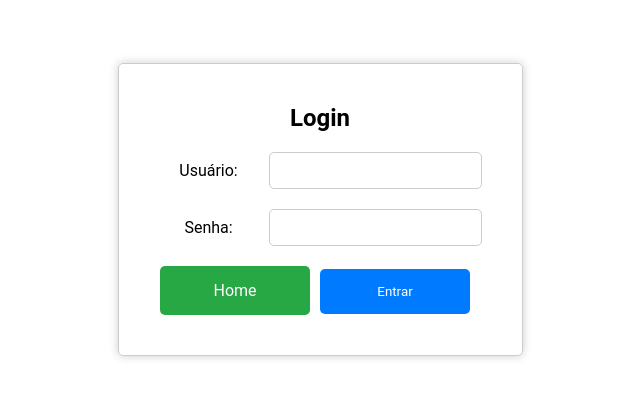
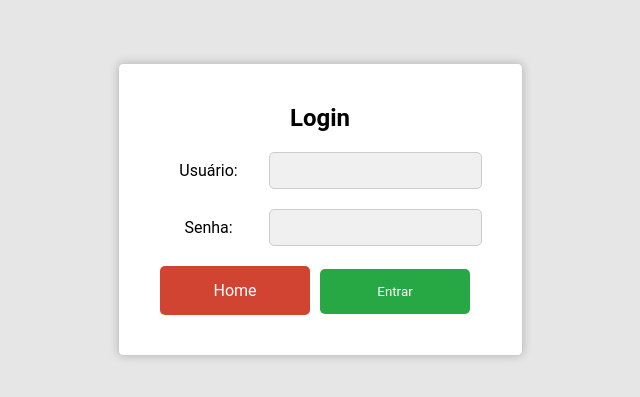
Before and after one commit to Baldasar/web-2, a Next.js app: page /login in a window 1280 px wide. Shown: the part 191-588 px from the top of the page, without its empty margins (320-960 px from the left). Built offline with nearby package versions, Linux system fonts and the light colour scheme.

Commit message:
css login

```diff
--- a/src/pages/login.js
+++ b/src/pages/login.js
@@ -23,25 +23,25 @@ export default function Login() {
       author_pwd: password,
     };
 
-    // try {
-    //   const response = await fetch("http://localhost:8080/api/login", {
-    //     method: "POST",
-    //     headers: {
-    //       "Content-Type": "application/json",
-    //     },
-    //     body: JSON.stringify(data),
-    //   });
+    try {
+      const response = await fetch("http://localhost:8080/api/login", {
+        method: "POST",
+        headers: {
+          "Content-Type": "application/json",
+        },
+        body: JSON.stringify(data),
+      });
 
-    //   const result = await response.json();
+      const result = await response.json();
 
-    //   if (response.ok) {
-    //     alert(result.message);
-    //   } else {
-    //     alert(result.message);
-    //   }
-    // } catch (error) {
-    //   alert(error.message)
-    // }
+      if (response.ok) {
+        alert(result.message);
+      } else {
+        alert(result.message);
+      }
+    } catch (error) {
+      alert(error.message)
+    }
   };
 
   return (
--- a/src/styles/login.css
+++ b/src/styles/login.css
@@ -8,6 +8,7 @@
 .full-screen-container {
     display: flex;
     justify-content: center;
+    background-color: #e6e6e6;
     align-items: center;
     min-height: 100vh;
     margin: 0;
@@ -19,6 +20,7 @@
     padding: 40px;
     border-radius: 5px;
     box-shadow: 0 0 10px rgba(0, 0, 0, 0.2);
+    background-color: #fff;
 }
 
 .login-form {
@@ -47,6 +49,7 @@
 .input {
     padding: 10px;
     border: 1px solid #ccc;
+    background-color: #f0f0f0;
     border-radius: 5px;
     flex: 1;
     user-select: none;
@@ -66,17 +69,19 @@
 }
 
 .login-button {
-    background-color: #007bff;
+    background-color: #28a745;
+    transition: 0.3s;
 }
 
 .login-button:hover {
-    background-color: #0056b3;
+    background-color: #218838;
 }
 
 .home-button {
-    background-color: #28a745;
+    background-color: #d14431;
+    transition: 0.3s;
 }
 
 .home-button:hover {
-    background-color: #218838;
+    background-color: #b63a2a;
 }
```
